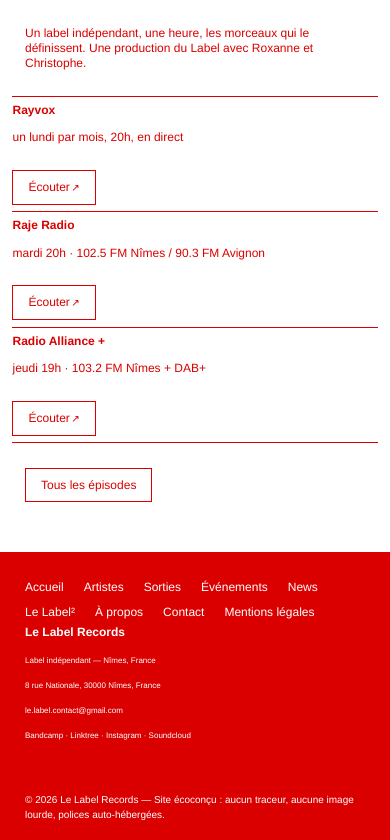
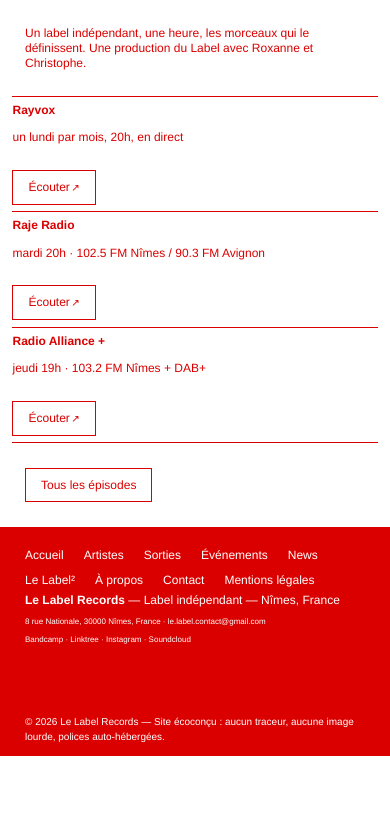
Before and after one commit to lelabelrecords-stack/website, a React (Vite) app: page / in a window 390 px wide. Shown: the part 2135-2975 px from the top of the page. After the commit the page ends 2891 px from the top, so only its background shows below. Built offline with nearby package versions, Linux system fonts and the light colour scheme.

Commit message:
ui(footer): hauteur réduite et contenu équilibré — padding 2.08333rem (1.5rem mobile), colonne droite en 3 lignes (.footer-info), nav en lignes resserrées ; doc DS + CHANGELOG

```diff
--- a/src/components/Footer.jsx
+++ b/src/components/Footer.jsx
@@ -22,12 +22,10 @@ export default function Footer() {
             </ul>
           </nav>
         </div>
-        <div className="col-50 col-100-sp">
-          <p><strong>{config.label_name}</strong></p>
-          <p className="textsize-small">{config.baseline}</p>
-          <p className="textsize-small">{config.address}</p>
+        <div className="col-50 col-100-sp footer-info">
+          <p><strong>{config.label_name}</strong> — {config.baseline}</p>
           <p className="textsize-small">
-            <a href={`mailto:${config.email}`}>{config.email}</a>
+            {config.address} · <a href={`mailto:${config.email}`}>{config.email}</a>
           </p>
           <p className="textsize-small">
             {Object.entries(config.social).map(([key, url], i) => (
--- a/src/pages/DesignSystem.jsx
+++ b/src/pages/DesignSystem.jsx
@@ -359,7 +359,7 @@ export default function DesignSystem() {
         </p>
 
         <h3 className="_row">Footer</h3>
-        <p className="__row textsize-small">Fond plein accent, texte on-accent : nav du site, réseaux (depuis <code>config.social</code>), mention écolo. Focus ring adapté (<code>#footer :focus-visible</code>).</p>
+        <p className="__row textsize-small">Fond plein accent, texte on-accent, <strong>compact</strong> : padding 2.08333rem (1.5rem ≤ 767px), deux colonnes équilibrées — nav du site en lignes resserrées (<code>.footer-nav ul</code> flex wrap, gap 5px 20px) à gauche, 3 lignes à droite (<code>.footer-info</code> : « nom — baseline » / adresse · email / réseaux depuis <code>config.social</code>), puis <code>.footer-bottom</code> (© + mention éco). Focus ring adapté (<code>#footer :focus-visible</code>). Masqué à l’impression (<code>print.css</code>).</p>
       </section>
 
       <hr className="_row" />
--- a/src/styles/components/footer.scss
+++ b/src/styles/components/footer.scss
@@ -3,8 +3,8 @@
 #footer {
   background-color: var(--accent);
   color: var(--on-accent);
-  margin-top: 4.16667rem;
-  padding: 4.16667rem 3.33333rem 2.08333rem;
+  margin-top: 2.08333rem;
+  padding: 2.08333rem 3.33333rem 1.5rem;
 }
 
 #footer a {
@@ -22,13 +22,19 @@
   gap: 5px 20px;
 }
 
+// Colonne infos compacte : 3 lignes max, interligne resserré (équilibre avec la nav à gauche)
+#footer .footer-info p + p {
+  margin-top: 0.41667rem;
+}
+
 #footer .footer-bottom {
+  margin-top: 1.5rem;
   font-size: $fs-small;
   line-height: $lh-small;
 }
 
 @media (max-width: $sp) {
   #footer {
-    padding: 2.08333rem 2.08333rem 1.5rem;
+    padding: 1.5rem 2.08333rem 1rem;
   }
 }
```
Also changed, not shown: 1 other file (tests, documents, lock files or other folders).
